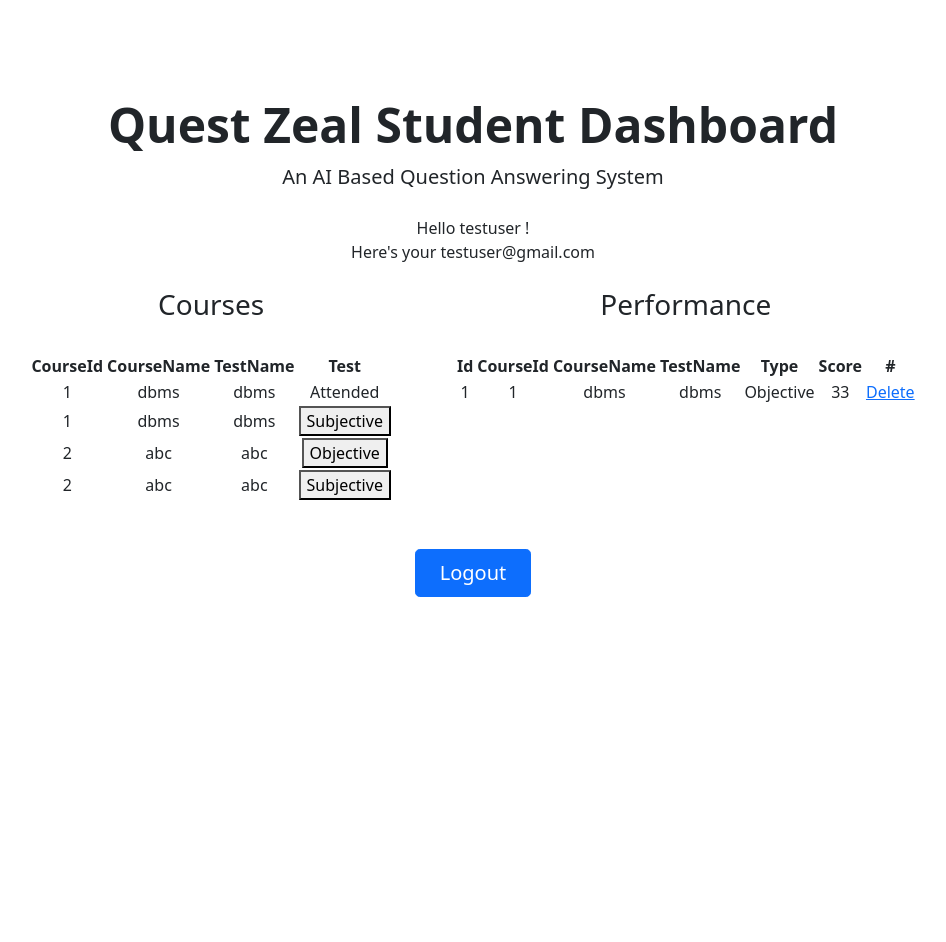
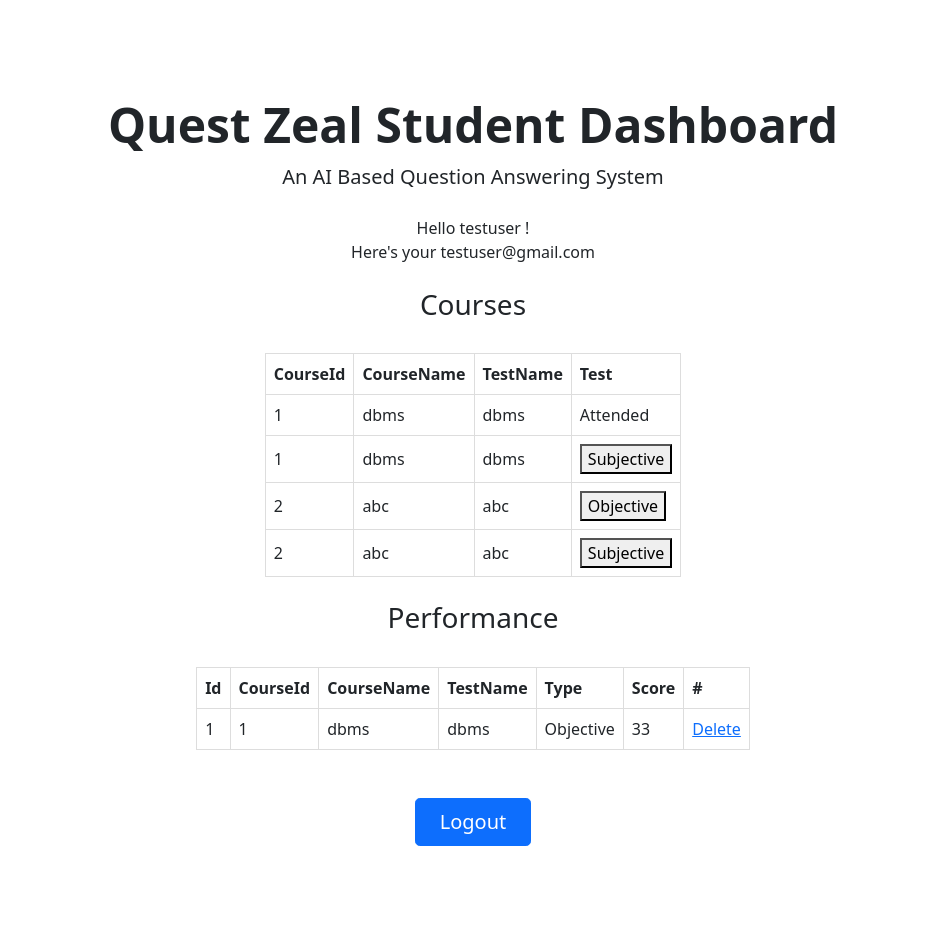
Before and after one commit to YPrahasith/Quest_Zeal, a Flask app: page /studentDashboard in a window 1280 px wide. Shown: the whole page, without its empty margins (167-1113 px from the left). Before the commit the page ends 597 px from the top, so only its background shows below. Run offline with Flask 2, Linux system fonts and the light colour scheme; a user stored in the database is signed in; data comes from the database, SQL or seed files in the repository.

Commit message:
Tables restructed in student dashboard

```diff
--- a/app/Objective_QA_Gen_Model.py
+++ b/app/Objective_QA_Gen_Model.py
@@ -278,7 +278,7 @@ class DistractorGenerator:
         self.tokenizer_len = len(self.tokenizer)
 
         checkpoint_path = (
-            "C:/Users/Fiza Shaikh/Documents/Quest_Zeal-main/ml_models/race-distractors.ckpt"
+            "C:/Users/yellapup/Desktop/WorkSpace/ml_models/race-distractors.ckpt"
         )
         self.dg_model = QGModel.load_from_checkpoint(checkpoint_path)
         self.dg_model.freeze()
@@ -434,7 +434,7 @@ class QuestionGenerator:
         # print('tokenizer len after: ', len(self.tokenizer))
         self.tokenizer_len = len(self.tokenizer)
 
-        checkpoint_path = "C:/Users/Fiza Shaikh/Documents/Quest_Zeal-main/ml_models/multitask-qg-ag.ckpt"
+        checkpoint_path = "C:/Users/yellapup/Desktop/WorkSpace/ml_models/multitask-qg-ag.ckpt"
         self.qg_model = QGModel.load_from_checkpoint(checkpoint_path)
         self.qg_model.freeze()
         self.qg_model.eval()
@@ -501,7 +501,7 @@ class QuestionGenerator:
 class Sense2VecDistractorGeneration:
     def __init__(self):
         self.s2v = Sense2Vec().from_disk(
-            "C:/Users/Fiza Shaikh/Documents/Quest_Zeal-main/ml_models/s2v_old"
+            "C:/Users/yellapup/Desktop/WorkSpace/ml_models/s2v_old"
         )
 
     def generate(self, answer: str, desired_count: int) -> List[str]:
--- /dev/null
+++ b/app/static/assets/css/studentDashboard.css
@@ -0,0 +1,15 @@
+table {
+    border-collapse: collapse;
+    width: 100%;
+}
+
+td,
+th {
+    border: 1px solid #dddddd;
+    text-align: left;
+    padding: 8px;
+}
+
+tr:nth-child(even) {
+    background-color: #dddddd;
+}
--- a/app/templates/studentDashboard.html
+++ b/app/templates/studentDashboard.html
@@ -8,7 +8,7 @@
       rel="stylesheet"
       href="https://cdn.jsdelivr.net/npm/bootstrap@5.1.1/dist/css/bootstrap.min.css"
     />
-    <link rel="stylesheet" href="/static/assets/css/custom.css" />
+    <link rel="stylesheet" href="/static/assets/css/studentDashboard.css" />
   </head>
 
   <body>
@@ -30,86 +30,60 @@
               <table>
                 <thead>
                   <th>CourseId</th>
-                  <th></th>
                   <th>CourseName</th>
-                  <th></th>
                   <th>TestName</th>
-                  <th></th>
                   <th>Test</th>
                 </thead>
                 {% for data in temp_tests %}
                 <tbody>
                   <td>{{data[0]}}</td>
-                  <td></td>
                   <td>{{data[1]}}</td>
-                  <td></td>
                   <td>{{data[2]}}</td>
-                  <td></td>
-                  {%if data[3] =="Objective" %}
-                  {%if data[4] == True %}
-                  <td> Attended </td>
+                  {%if data[3] =="Objective" %} {%if data[4] == True %}
+                  <td>Attended</td>
                   {%else%}
                   <td>
                     <a href="/Objective_QA_Generation/{{data[0]}}"
-                      ><button>Objective</button></a>
+                      ><button>Objective</button></a
+                    >
                   </td>
-                  {%endif%}
-                  {%else %}
-                  {%if data[4] == True%}
-                  <td> Attended </td>
+                  {%endif%} {%else %} {%if data[4] == True%}
+                  <td>Attended</td>
                   {%else%}
                   <td>
                     <a href="/Subjective_Questions/{{data[0]}}"
-                      ><button>Subjective</button></a>
+                      ><button>Subjective</button></a
+                    >
                   </td>
-                  {%endif%}
-                  {%endif%}
+                  {%endif%} {%endif%}
                 </tbody>
                 {% endfor%}
               </table>
             </div>
-            <br />
-            <br />
-            <br />
-            <div></div>
-            <div></div>
-            <div></div>
-            <div></div>
-            <div></div>
-            <div></div>
+          </div>
+          <div class="d-grid gap-2 d-sm-flex justify-content-sm-center">
             <div>
+              <br />
               <h3>Performance</h3>
               <br />
               <table>
                 <thead>
                   <th>Id</th>
-                  <th></th>
                   <th>CourseId</th>
-                  <th></th>
                   <th>CourseName</th>
-                  <th></th>
                   <th>TestName</th>
-                  <th></th>
                   <th>Type</th>
-                  <th></th>
                   <th>Score</th>
-                  <th></th>
                   <th>#</th>
                 </thead>
                 {% for data in students %}
                 <tbody>
                   <td>{{data.id}}</td>
-                  <td></td>
                   <td>{{data.course_id}}</td>
-                  <td></td>
                   <td>{{data.course_name}}</td>
-                  <td></td>
                   <td>{{data.test_name}}</td>
-                  <td></td>
                   <td>{{data.type}}</td>
-                  <td></td>
                   <td>{{data.score}}</td>
-                  <td></td>
                   <td><a href="/dlt/{{data.id}}" type="button">Delete</a></td>
                 </tbody>
                 {% endfor%}
```
